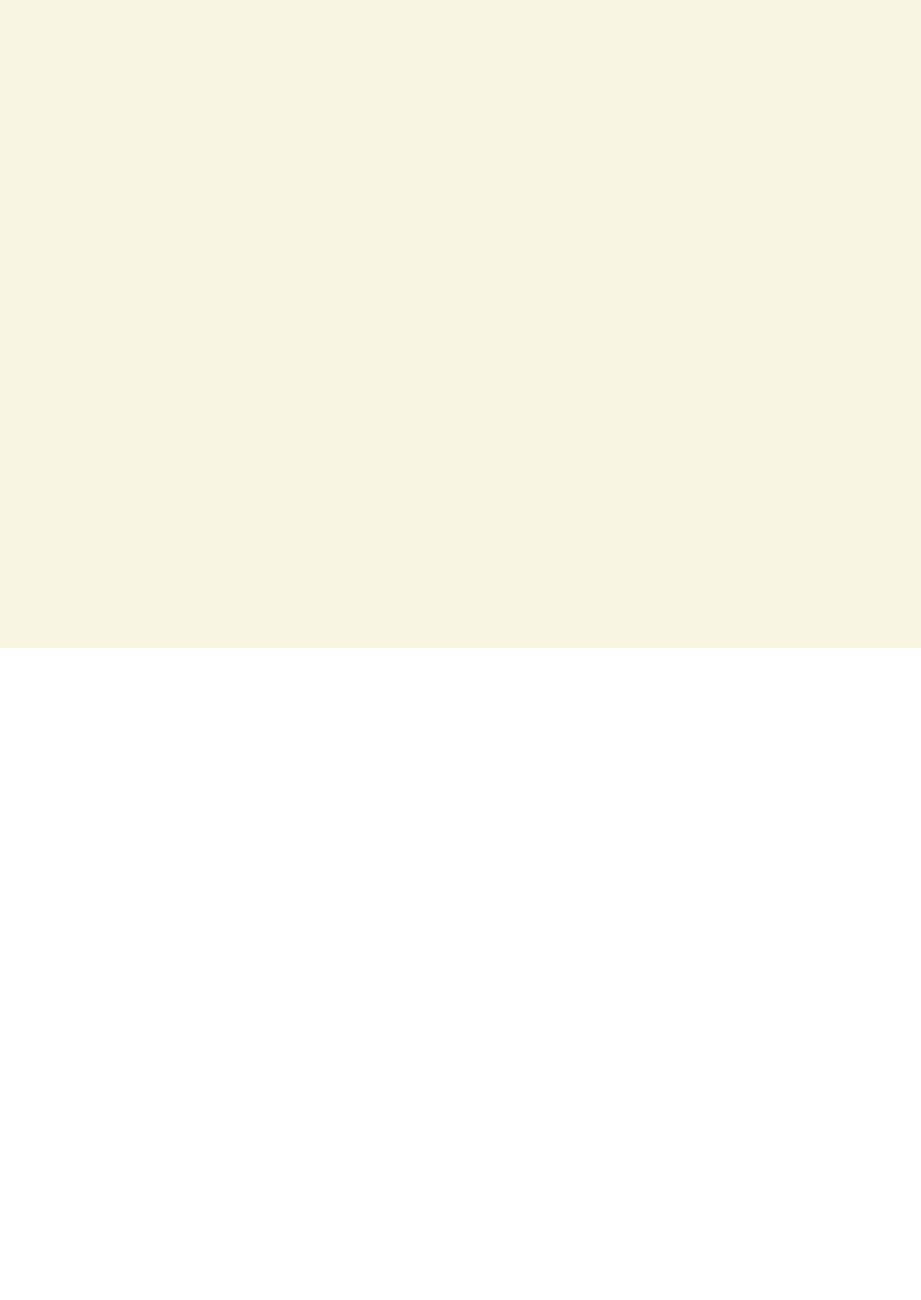
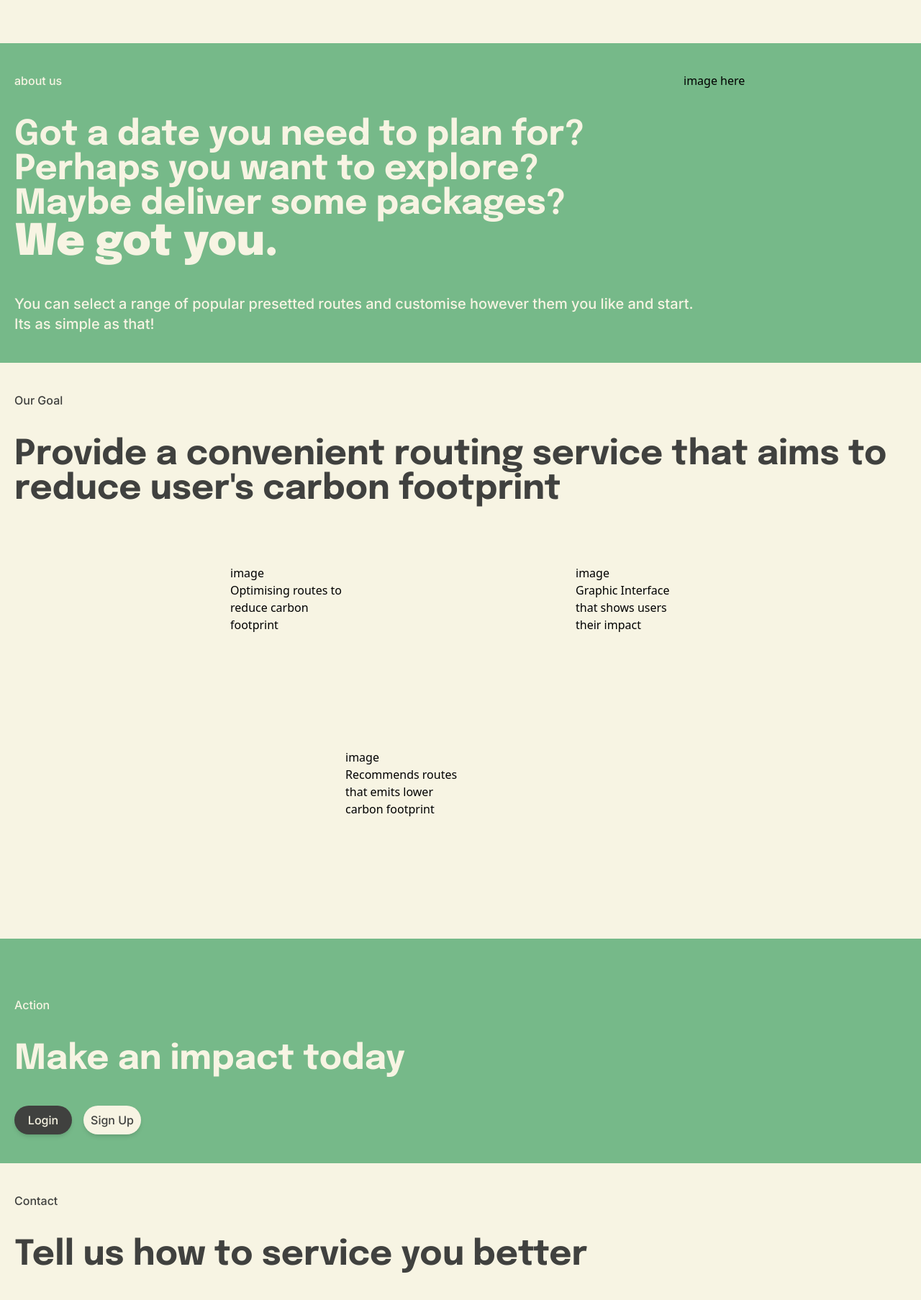
Before and after one commit to rappleit/routourist-old, a Next.js app in the folder frontend/: page / in a window 1280 px wide. Shown: the part 740-2546 px from the top of the page at 72% size. Before the commit the page ends 1640 px from the top, so only its background shows below. Built offline with nearby package versions, Linux system fonts and the light colour scheme.

Commit message:
landpage without images

```diff
--- /dev/null
+++ b/frontend/src/components/header.js
@@ -0,0 +1,17 @@
+import React, { useEffect, useState } from "react"
+
+const headerbar = () => {
+
+      return (
+        <div className="fixed min-h-5 w-screen z-40 overflow-x-hidden bg-gray text-eggshell">
+            <div>
+                About Us
+            </div>
+            <div>
+                Our goal
+            </div>
+        </div>
+      )
+    }
+
+    export default SideBar
--- a/frontend/src/pages/index.js
+++ b/frontend/src/pages/index.js
@@ -12,9 +12,9 @@ export default function Home() {
         <meta name="viewport" content="width=device-width, initial-scale=1" />
         <link rel="icon" href="/favicon.ico" />
       </Head>
-       <div className='bg-eggshell w-full h-full' >
-         <div className='w-screen h-screend'>
-          <button className='rounded-full w-10 h-10 bg-green text-gray shadow-md  '><PlayArrowRoundedIcon></PlayArrowRoundedIcon></button>
+       <div className='bg-eggshell w-full h-full z-0' >
+         <div className='w-screen h-screen'>
+          <button className='rounded-full w-10 h-10 bg-green text-gray shadow-md mx-5'><PlayArrowRoundedIcon></PlayArrowRoundedIcon></button>
             <div className='grid grid-cols-8 grid-rows-2 gap-1 w-screen h-screen'>
 
               <div className='col-span-6 justify-self-auto self-center w-full row-span-1'>
@@ -25,24 +25,91 @@ export default function Home() {
                 <p>image example</p>
               </div>
 
-
-
-
               <div className='col-span-6 row-span-1'>
                 <div className='ml-8'>examples</div>
               </div>
               <div className='col-span-2 row-span-1 justify-center'>
-                <button className='font-medium font-bodyfont rounded-full w-20 h-10 bg-green text-gray shadow-md self-center'>sign up</button>
-                <button className='font-medium font-bodyfont rounded-full w-20 h-10 bg-green text-gray ml-4 shadow-md self-center'>login</button>
+                <button className='font-medium font-bodyfont rounded-full w-20 h-10 bg-gray text-eggshell shadow-md self-center hover:bg-green hover:text-eggshell'>Login</button>
+                <button className='font-medium font-bodyfont rounded-full w-20 h-10 bg-eggshell text-gray ml-4 shadow-md self-center hover:bg-green hover:text-eggshell'>Sign Up</button>
               </div>
             </div>
           </div>
 
-        <div className='w-screen h-screen'>
+          <div className='w-screen h-min-20 bg-green z-10'>
+            <div className='flex gap-30 py-10 mx-5'>
+              <div className='basis-3/4'>
+                <p className='font-bodyfont font-medium text-base text-eggshell mb-10'>about us</p>
+                <h2 className='font-titleFont font-bold text-5xl text-eggshell'>Got a date you need to plan for?</h2>
+                <h2 className='font-titleFont font-bold text-5xl text-eggshell'>Perhaps you want to explore?</h2>
+                <h2 className='font-titleFont font-bold text-5xl text-eggshell'>Maybe deliver some packages?</h2>
+                <h2 className='font-titleFont font-black text-6xl text-eggshell'>We got you.</h2>
+              </div>
+
+              <div className='basis-1/4'>
+                <p>image here</p>
+              </div>
+            </div>
+
+            <div>
+              <p className='ml-5 font-bodyfont font-medium text-xl text-eggshell'>You can select a range of  popular presetted routes and customise
+however them you like and start.</p>
+<p className='ml-5 font-bodyfont font-medium text-xl text-eggshell pb-10'>Its as simple as that!</p>
+            </div>
+
+          </div>
+
+
+          <div className='h-screen '>
+            <div className='py-10 mx-5'>
+              <p className='font-bodyfont font-medium text-base text-gray mb-10'>Our Goal</p>
+              <h2 className='font-titleFont font-bold text-5xl text-gray'>Provide a convenient routing service that
+  aims to reduce user's carbon footprint</h2>
+            </div>
+
+            <div className='grid grid-cols-9 gap-40 mt-10'>
+              <div className='flex-col col-start-3 col-end-5'>
+                <div>image</div>
+                <p>Optimising routes to reduce carbon footprint</p>
+              </div>
+
+              <div className='flex-col col-start-6 col-end-8'>
+                <div>image</div>
+                <p>Graphic Interface that shows users their impact</p>
+              </div>
+
+              <div className='flex-col col-start-4 col-end-6'>
+                <div>image</div>
+                <p>Recommends routes that emits lower carbon footprint </p>
+              </div>
+
+            </div>
+
+
+          </div>
+
+          <div>
+            <div className='bg-green py-10'>
+              <div className='my-10 mx-5'>
+                <p className='font-bodyfont font-medium text-base text-eggshell mb-10'>Action</p>
+                <h2 className='font-titleFont font-bold text-5xl text-eggshell'>Make an impact today</h2>
+              </div>
+              <div className='col-span-2 row-span-1 justify-center ml-5'>
+                <button className='font-medium font-bodyfont rounded-full w-20 h-10 bg-gray text-eggshell shadow-md self-center hover:bg-eggshell hover:text-gray'>Login</button>
+                <button className='font-medium font-bodyfont rounded-full w-20 h-10 bg-eggshell text-gray ml-4 shadow-md self-center hover:bg-gray hover:text-eggshell'>Sign Up</button>
+              </div>
+            </div>
+          </div>
+
+          <div className='h-screen'>
+            <div className='ml-5 py-10'>
+              <p className='font-bodyfont font-medium text-base text-gray mb-10'>Contact</p>
+              <h2 className='font-titleFont font-bold text-5xl text-gray'>Tell us how to service you better</h2>
+            </div>
+
+          </div>
 
         </div>
 
-      </div>
 
     </>
   )
--- a/frontend/tailwind.config.js
+++ b/frontend/tailwind.config.js
@@ -24,11 +24,13 @@ module.exports = {
     },
 colors: {
     'eggshell':'#F7F4E3',
-    'green':'#7CC290',
+    'darkgreen':'#69B880',
+    'green':'#76B989',
     'gray':'#40413F',
   },
 fontWeight: {
   'black':'900',
+  'bold':'700',
   'medium':'500',
 
 },
```
